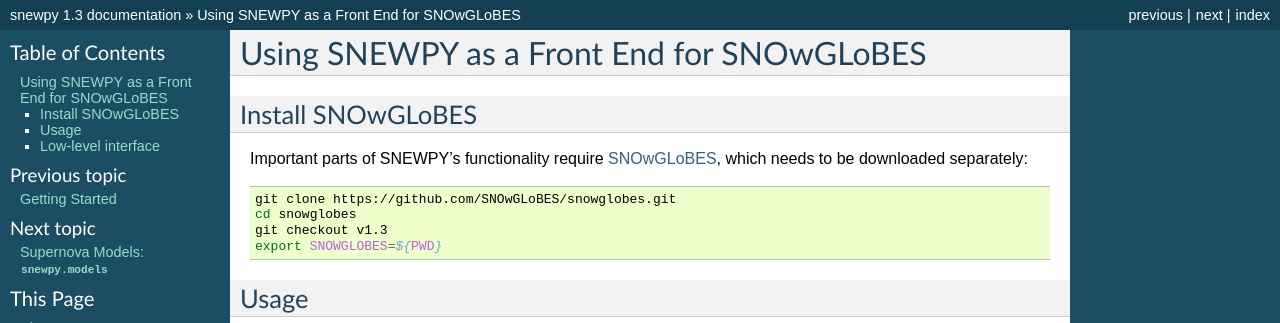
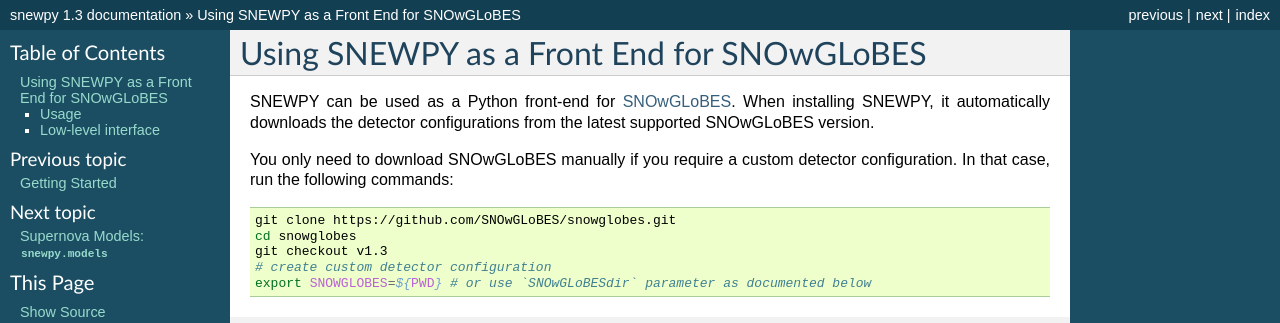
Before and after one commit to SNEWS2/snewpy, a Sphinx documentation site: the page built from doc/source/snowglobes.rst, in a window 1280 px wide, cut to the strip 0-323 px from the top of the page. Built offline with Sphinx 7.4.7, drawn with Linux system fonts in a browser that asks for light colours.

Commit message:
update docs and example code

```diff
--- a/doc/source/snowglobes.rst
+++ b/doc/source/snowglobes.rst
@@ -2,17 +2,20 @@
 ==========================================
 
 
-Install SNOwGLoBES
-------------------
-Important parts of SNEWPY’s functionality require `SNOwGLoBES <https://github.com/SNOwGLoBES/snowglobes>`_,
-which needs to be downloaded separately:
+SNEWPY can be used as a Python front-end for `SNOwGLoBES <https://github.com/SNOwGLoBES/snowglobes>`_.
+When installing SNEWPY, it automatically downloads the detector configurations
+from the latest supported SNOwGLoBES version.
+
+You only need to download SNOwGLoBES manually if you require a custom detector
+configuration. In that case, run the following commands:
 
 .. code-block:: bash
 
    git clone https://github.com/SNOwGLoBES/snowglobes.git
    cd snowglobes
    git checkout v1.3
-   export SNOWGLOBES=${PWD}
+   # create custom detector configuration
+   export SNOWGLOBES=${PWD} # or use `SNOwGLoBESdir` parameter as documented below
 
 
 Usage
```
Also changed, not shown: README.md (+0 -11 lines), doc/nb/AnalyticFluence.ipynb, doc/nb/SNOwGLoBES_usage.ipynb, 7 other files.
